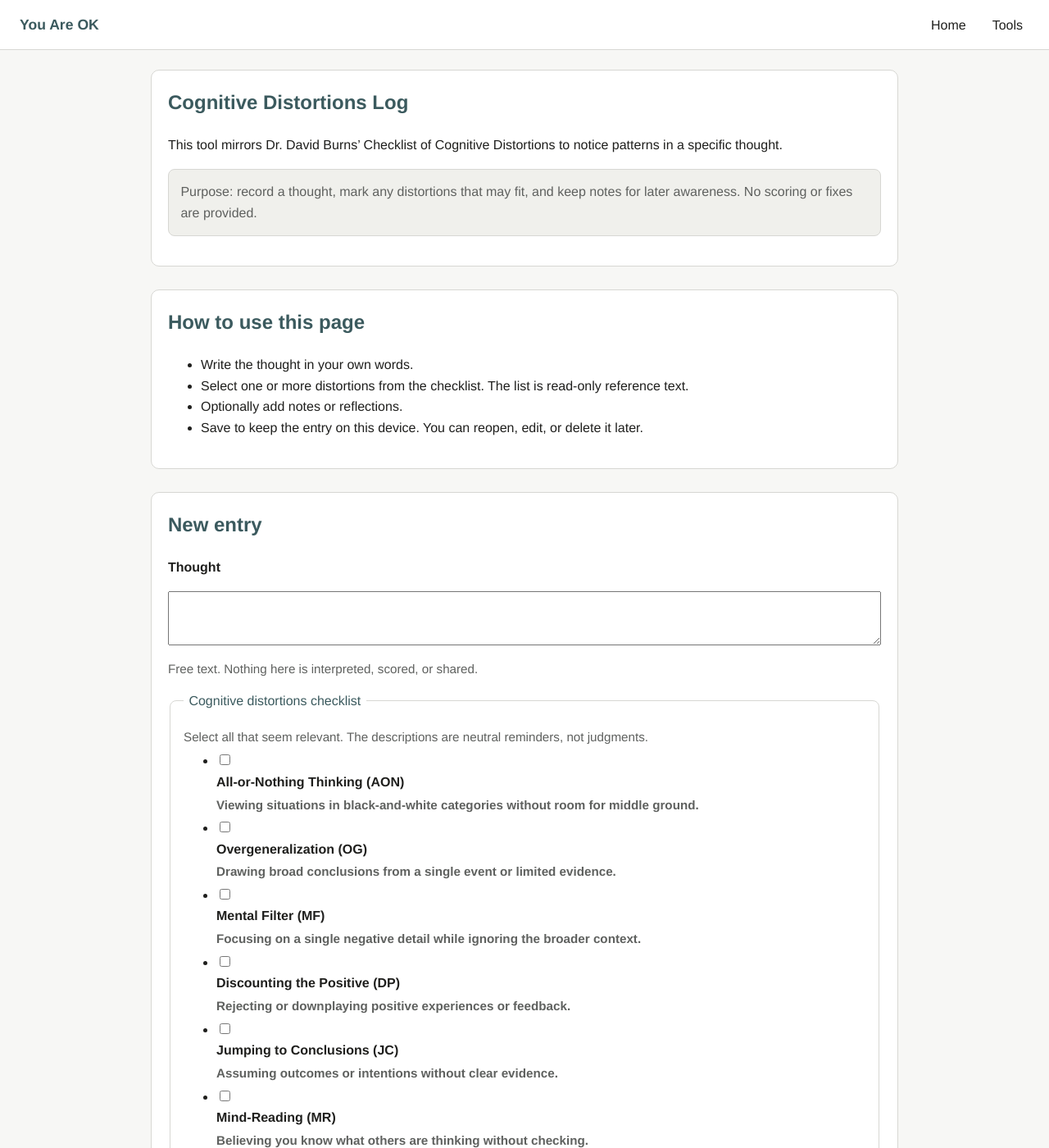
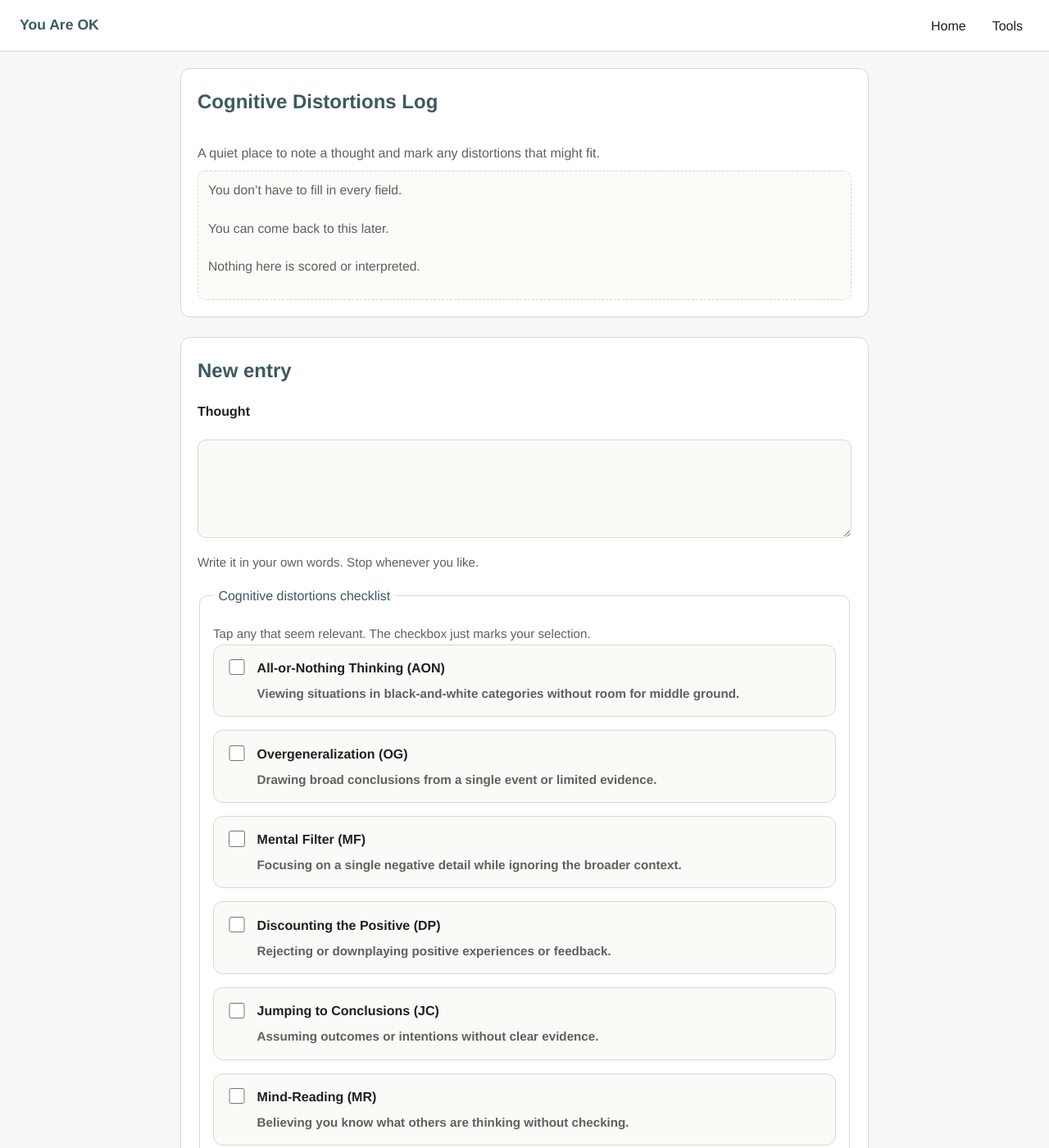
Before and after one commit to ptrcko/you-are-ok, a Jekyll site: the page built from tools/cognitive-distortions.md, in a window 1280 px wide and 1400 px high. Shown: the whole window at 82% size. Built offline with Jekyll 4.4.1, drawn with Linux system fonts in a browser that asks for light colours.

Commit message:
Refine cognitive distortions log UX

```diff
--- a/assets/css/style.css
+++ b/assets/css/style.css
@@ -15,7 +15,8 @@ body {
   margin: 0;
   background: var(--bg);
   color: var(--text);
-  line-height: 1.6;
+  line-height: 1.7;
+  font-size: 1rem;
 }
 
 header {
@@ -64,17 +65,19 @@ nav {
 }
 
 main {
-  max-width: 960px;
+  max-width: 880px;
   margin: 0 auto;
-  padding: 1.5rem;
+  padding: 1.25rem;
+  width: 100%;
 }
 
 section {
-  margin-bottom: 1.75rem;
+  margin-bottom: 1.5rem;
   background: #ffffff;
   border: 1px solid var(--border);
-  border-radius: 10px;
+  border-radius: 12px;
   padding: 1.25rem;
+  box-shadow: 0 1px 0 rgba(0, 0, 0, 0.02);
 }
 
 section h2 {
@@ -88,6 +91,7 @@ p {
 
 ul {
   margin-top: 0.25rem;
+  padding-left: 1.25rem;
 }
 
 .summary-grid {
@@ -124,7 +128,7 @@ ul {
 .notice {
   background: #f0f0ec;
   border: 1px solid var(--border);
-  border-radius: 8px;
+  border-radius: 10px;
   padding: 0.9rem;
   color: var(--muted);
 }
@@ -135,21 +139,21 @@ ul {
 }
 
 footer {
-  max-width: 960px;
+  max-width: 880px;
   margin: 0 auto 2rem;
-  padding: 0 1.5rem;
+  padding: 0 1.25rem;
   color: var(--muted);
 }
 
 form {
   display: grid;
-  gap: 0.85rem;
+  gap: 0.9rem;
   margin-top: 1rem;
 }
 
 fieldset {
   border: 1px solid var(--border);
-  border-radius: 8px;
+  border-radius: 10px;
   padding: 1rem;
 }
 
@@ -161,16 +165,30 @@ legend {
 label {
   display: block;
   font-weight: 600;
-  margin-bottom: 0.2rem;
+  margin-bottom: 0.35rem;
 }
 
-input[type="text"] {
+input[type="text"],
+textarea {
   width: 100%;
-  padding: 0.6rem;
+  padding: 0.7rem 0.75rem;
   border: 1px solid var(--border);
-  border-radius: 6px;
+  border-radius: 10px;
   font-size: 1rem;
   background: #fafaf7;
+  line-height: 1.4;
+}
+
+textarea {
+  resize: vertical;
+  min-height: 120px;
+}
+
+input:focus,
+textarea:focus,
+button:focus {
+  outline: 2px solid var(--accent);
+  outline-offset: 2px;
 }
 
 .hint {
@@ -182,7 +200,7 @@ input[type="text"] {
 .form-actions {
   display: flex;
   flex-wrap: wrap;
-  gap: 0.6rem;
+  gap: 0.75rem;
   align-items: center;
 }
 
@@ -190,9 +208,11 @@ button {
   border: 1px solid var(--border);
   background: var(--accent);
   color: #ffffff;
-  padding: 0.5rem 0.9rem;
-  border-radius: 6px;
+  padding: 0.65rem 1rem;
+  border-radius: 12px;
   cursor: pointer;
+  font-weight: 600;
+  min-height: 44px;
 }
 
 button.secondary {
@@ -202,7 +222,7 @@ button.secondary {
 
 button:focus,
 button:hover {
-  outline: 1px solid var(--border);
+  outline: 2px solid var(--accent);
 }
 
 .form-status {
@@ -258,3 +278,117 @@ button:hover {
 .entry-details dd {
   margin: 0;
 }
+
+.tool-header {
+  display: grid;
+  gap: 0.5rem;
+}
+
+.intro {
+  margin: 0;
+  color: var(--muted);
+}
+
+.microcopy {
+  display: grid;
+  gap: 0.25rem;
+  padding: 0.65rem 0.75rem;
+  border: 1px dashed var(--border);
+  border-radius: 10px;
+  background: #fbfbf8;
+  color: var(--muted);
+  font-size: 0.98rem;
+}
+
+.form-first h2 {
+  margin-bottom: 0.35rem;
+}
+
+.collapsible summary {
+  cursor: pointer;
+  font-weight: 600;
+  list-style: none;
+}
+
+.collapsible summary::-webkit-details-marker {
+  display: none;
+}
+
+.collapsible {
+  padding: 0.5rem 0;
+}
+
+.collapsible summary::after {
+  content: '▼';
+  float: right;
+  font-size: 0.8rem;
+  color: var(--muted);
+  transform: rotate(-90deg);
+}
+
+.collapsible[open] summary::after {
+  transform: rotate(0deg);
+}
+
+.collapsible ul {
+  margin: 0.75rem 0 0 0;
+}
+
+.checklist {
+  list-style: none;
+  padding: 0;
+  margin: 0;
+  display: grid;
+  gap: 0.65rem;
+}
+
+.checkbox-row {
+  display: grid;
+  grid-template-columns: auto 1fr;
+  gap: 0.75rem;
+  align-items: start;
+  padding: 0.9rem;
+  border: 1px solid var(--border);
+  border-radius: 12px;
+  background: #fafaf7;
+  width: 100%;
+}
+
+.checkbox-row input[type="checkbox"] {
+  width: 1.2rem;
+  height: 1.2rem;
+  margin-top: 0.2rem;
+}
+
+.checkbox-title {
+  display: block;
+  font-weight: 600;
+  margin-bottom: 0.3rem;
+}
+
+.checkbox-row .hint {
+  margin: 0;
+  font-size: 0.95rem;
+}
+
+.supporting {
+  padding-top: 0.75rem;
+}
+
+@media (max-width: 640px) {
+  main {
+    padding: 1rem;
+  }
+
+  nav {
+    gap: 0.5rem;
+  }
+
+  .entry-details {
+    grid-template-columns: 1fr;
+  }
+
+  .entry-header {
+    align-items: flex-start;
+  }
+}
--- a/tools/cognitive-distortions.md
+++ b/tools/cognitive-distortions.md
@@ -3,32 +3,26 @@ layout: default
 title: Cognitive Distortions Log
 ---
 
-<section>
+<section class="tool-header">
   <h2>Cognitive Distortions Log</h2>
-  <p>This tool mirrors Dr. David Burns’ Checklist of Cognitive Distortions to notice patterns in a specific thought.</p>
-  <p class="notice">Purpose: record a thought, mark any distortions that may fit, and keep notes for later awareness. No scoring or fixes are provided.</p>
+  <p class="intro">A quiet place to note a thought and mark any distortions that might fit.</p>
+  <div class="microcopy">
+    <p>You don’t have to fill in every field.</p>
+    <p>You can come back to this later.</p>
+    <p>Nothing here is scored or interpreted.</p>
+  </div>
 </section>
 
-<section>
-  <h2>How to use this page</h2>
-  <ul>
-    <li>Write the thought in your own words.</li>
-    <li>Select one or more distortions from the checklist. The list is read-only reference text.</li>
-    <li>Optionally add notes or reflections.</li>
-    <li>Save to keep the entry on this device. You can reopen, edit, or delete it later.</li>
-  </ul>
-</section>
-
-<section>
+<section class="form-first">
   <h2>New entry</h2>
   <form id="distortion-form">
     <label for="thought">Thought</label>
     <textarea id="thought" name="thought" rows="4" required></textarea>
-    <p class="hint">Free text. Nothing here is interpreted, scored, or shared.</p>
+    <p class="hint">Write it in your own words. Stop whenever you like.</p>
 
     <fieldset>
       <legend>Cognitive distortions checklist</legend>
-      <p class="hint">Select all that seem relevant. The descriptions are neutral reminders, not judgments.</p>
+      <p class="hint">Tap any that seem relevant. The checkbox just marks your selection.</p>
       <div id="distortion-checklist"></div>
     </fieldset>
 
@@ -43,6 +37,18 @@ title: Cognitive Distortions Log
   </form>
 </section>
 
+<section class="supporting">
+  <details class="collapsible" aria-label="How this page works">
+    <summary>How this page works</summary>
+    <ul>
+      <li>Write the thought in your own words.</li>
+      <li>Select one or more distortions from the checklist. The list is read-only reference text.</li>
+      <li>Optionally add notes or reflections.</li>
+      <li>Save to keep the entry on this device. You can reopen, edit, or delete it later.</li>
+    </ul>
+  </details>
+</section>
+
 <section>
   <h2>Saved entries</h2>
   <p class="notice">Entries stay on this device. Editing or deleting only affects your local data.</p>
```
